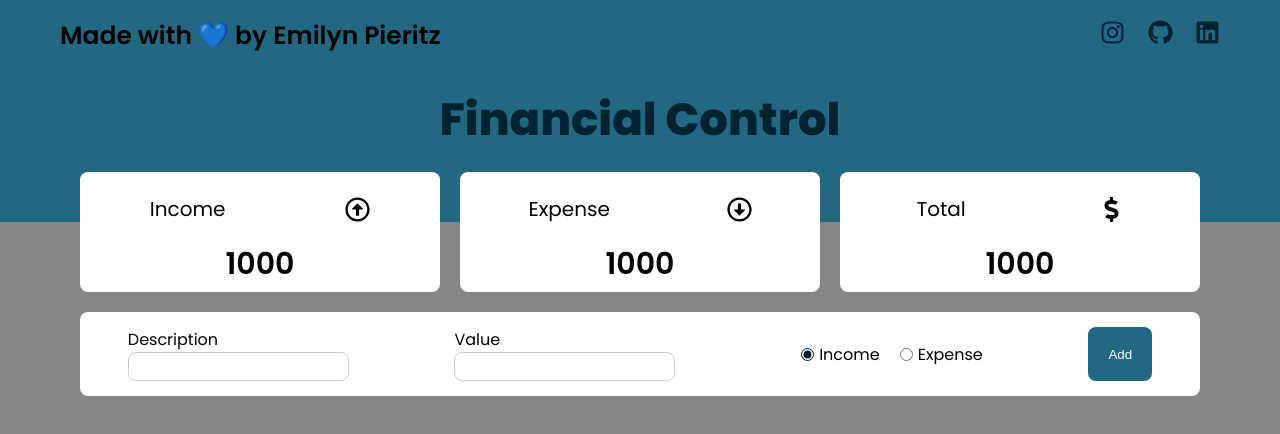
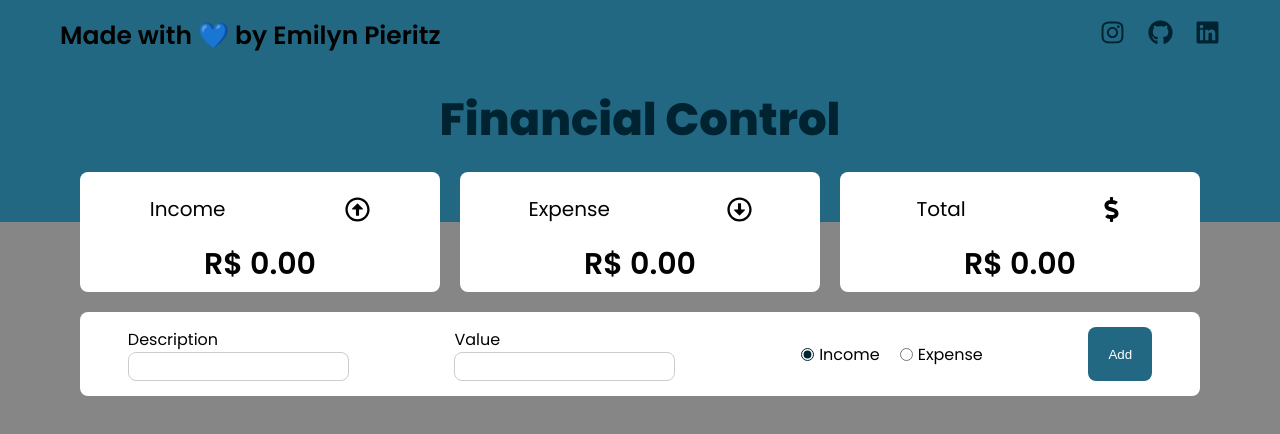
Before and after one commit to kelleymartin872/financial-control, a React (Create React App) app: page / in a window 1280 px wide. Shown: the top 434 px of the page. Built offline with nearby package versions, Linux system fonts and the light colour scheme.

Commit message:
Added start of Form function

```diff
--- a/src/App.js
+++ b/src/App.js
@@ -1,16 +1,45 @@
+import React, {useState, useEffect} from 'react';
 import Header from './components/Header';
 import Title from './components/Title';
 import Resume from './components/Resume';
 import Form from './components/Form';
 
 function App() {
+  const data = localStorage.getItem("transactions");
+  const [transactionsList, setTransactionsList] = useState(
+    data ? JSON.parse(data) : []
+  );
+  const [income, setIncome] = useState(0)
+  const [expense, setExpense] = useState(0)
+  const [total, setTotal] = useState(0)
+
+  useEffect(()=>{
+    const amountExpense = transactionsList
+      .filter((item)=> item.expense)
+      .map((transaction) => Number(transaction.amount));
+
+    const amountIncome = transactionsList
+      .filter((item)=> item.expense)
+      .map((transaction) => Number(transaction.amount));
+
+    const expense = amountExpense.reduce((acc,cur)=> acc + cur, 0).toFixed(2);
+    const income = amountExpense.reduce((acc,cur)=> acc + cur, 0).toFixed(2);
+
+    const total = Math.abs(income - expense).toFixed(2);
+
+    setIncome(`R$ ${income}`)
+    setExpense(`R$ ${expense}`)
+    setTotal(`${Number(income) < Number(expense) ? "-" : ""}R$ ${total}`)
+
+  }, [transactionsList]);
+
   return (
     <>
       <Header />
       <Title />
 
       <main className='App'>
-        <Resume />
+        <Resume income={income} expense={expense} total={total} />
         <Form />
       </main>
     </>
--- a/src/components/Resume/index.js
+++ b/src/components/Resume/index.js
@@ -4,12 +4,12 @@ import { ResumeItem } from '../ResumeItem'
 import {FaRegArrowAltCircleUp, FaRegArrowAltCircleDown, FaDollarSign} from 'react-icons/fa'
 
 
-const Resume = () => {
+const Resume = ({income, expense, total}) => {
   return (
     <section className='Resume'>
-      <ResumeItem title="Income" Icon={FaRegArrowAltCircleUp} value="1000" />
-      <ResumeItem title="Expense" Icon={FaRegArrowAltCircleDown} value="1000" />
-      <ResumeItem title="Total" Icon={FaDollarSign} value="1000" />
+      <ResumeItem title="Income" Icon={FaRegArrowAltCircleUp} value={income} />
+      <ResumeItem title="Expense" Icon={FaRegArrowAltCircleDown} value={expense} />
+      <ResumeItem title="Total" Icon={FaDollarSign} value={total} />
     </section>
   )
 }
```
